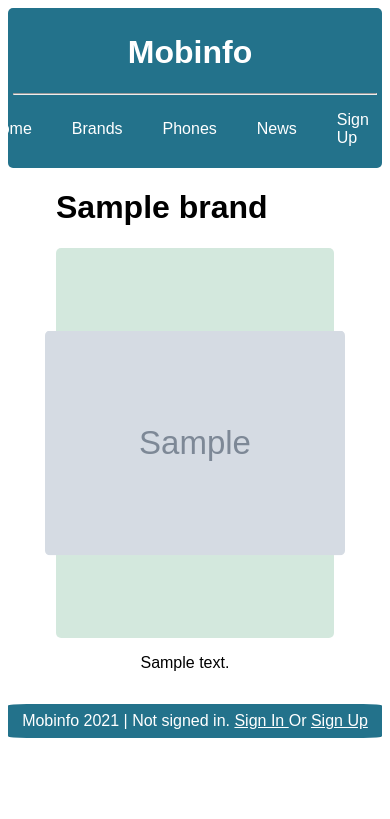
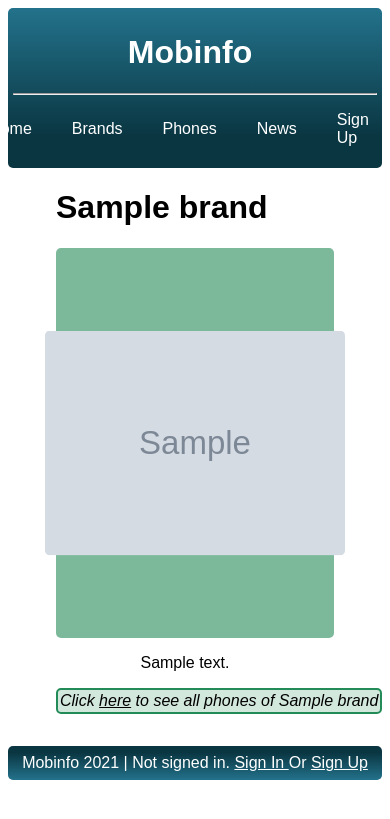
Before and after one commit to Mobinfo-devs/mobinfo-web, a Flask app: a page that uses templates/brand_details.html in a window 390 px wide; the page is wider, and only the part inside the window is pictured. Shown: the top 819 px of that part. Run offline with Flask 2, Linux system fonts and the light colour scheme; tables that the repository leaves empty or names only in its code hold one stand-in row (values such as "Sample post"); grey boxes marked "Sample" are stand-in pictures.

Commit message:
filter function for phones + style changes

```diff
--- a/app.py
+++ b/app.py
@@ -223,17 +223,48 @@ def brand_delete(brand_name):
 
 @app.route("/phones")
 def phones():
+    db.execute(f"""SELECT name FROM brand;""")
+    brand_names = [row[0] for row in db.fetchall()]
+
+    # making up where clauses depending on filters
+    where_clauses = []
+    db_args = tuple()
+    if brand := request.args.get("brand"):
+        where_clauses.append("phone.brand_name = %s")
+        db_args += (brand, )
+    if battery := request.args.get("battery"):
+        where_clauses.append("phone.battery_capacity_mah >= %s")
+        db_args += (int(battery), )
+    if camera := request.args.get("camera"):
+        camera_filter = True
+        where_clauses.append("camera.megapixels >= %s")
+        db_args += (int(camera), )
+    else:
+        camera_filter = False
+    if built_in_memory := request.args.get("built_in_memory"):
+        where_clauses.append("phone.built_in_memory_GB >= %s")
+        db_args += (int(built_in_memory), )
+    if ram := request.args.get("ohone.ram"):
+        where_clauses.append("phone.RAM_GB >= %s")
+        db_args += (int(ram), )
+    if where_clauses:
+        where_clauses = f"WHERE {' AND '.join(where_clauses)}"
+
+    # SELECT phone.name, camera.megapixels FROM phone INNER JOIN phone_camera ON phone.id = phone_camera.phone_id INNER JOIN camera on phone_camera.camera_id = camera.id;
     db.execute(f"""
-    SELECT brand_name, name, image_url, id FROM phone
-    ORDER BY name;
-    """)
+    SELECT DISTINCT phone.brand_name, phone.name, phone.image_url, phone.id
+    FROM phone
+    {"INNER JOIN phone_camera phone_camera ON phone.id = phone_camera.phone_id INNER JOIN camera on phone_camera.camera_id = camera.id" if camera else ""}
+    {where_clauses if where_clauses else ""}
+    ORDER BY phone.name;
+    """, db_args)
     db_result = db.fetchall()
     phones = []
     for row in db_result:
         phones.append(
             {"brand_name": row[0], "name": row[1], "image_url": row[2], "id": row[3]})
 
-    return render_template("phones.html", phones=phones, title="Phones")
+    return render_template("phones.html", phones=phones, brands=brand_names, title="Phones")
 
 @app.route("/phones/favourites")
 def fav_phones():
--- a/static/all_news.css
+++ b/static/all_news.css
@@ -8,8 +8,8 @@
     align-items: center;
     text-align: center;
     /* background: #353535; */
-    border: 3px solid hsl(194, 60%, 34%);
-    background: hsla(150, 60%, 34%, 0.199);
+    border: 3px solid hsl(150, 60%, 34%);
+    background: hsla(150, 60%, 34%, 0.3);
     /* font-size: 1rem; */
     color:hsl(194, 60%, 34%);
     box-shadow: rgba(3, 8, 20, 0.1) 0px 0.15rem 0.5rem, rgba(2, 8, 20, 0.1) 0px 0.075rem 0.175rem;
--- a/static/brand_details.css
+++ b/static/brand_details.css
@@ -15,7 +15,7 @@
 .brand_image
 {
     height: 390px;
-    background: hsla(150, 60%, 34%, 0.199);
+    background: hsla(150, 60%, 34%, 0.6);
     position: relative;
     border-radius: 5px;
 }
@@ -27,3 +27,12 @@
     transform: translate(-50%,-50%);
     border-radius: 5px;
 }
+
+.brand_phones
+{
+    padding: 2px;
+    width: max-content;
+    background-color: hsla(150, 60%, 34%, 0.199);
+    border-radius: 5px;
+    border: 2px solid hsl(150, 60%, 34%);
+}
--- a/static/brands.css
+++ b/static/brands.css
@@ -7,8 +7,8 @@
     justify-content: center;
     align-items: center;
     /* background: #353535; */
-    border: 3px solid hsl(194, 60%, 34%);
-    background: hsla(150, 60%, 34%, 0.199);
+    border: 3px solid hsl(150, 60%, 34%);
+    background: hsla(150, 60%, 34%, 0.375);
     /* font-size: 1rem; */
     color:hsl(194, 60%, 34%);
     box-shadow: rgba(3, 8, 20, 0.1) 0px 0.15rem 0.5rem, rgba(2, 8, 20, 0.1) 0px 0.075rem 0.175rem;
--- a/static/index.css
+++ b/static/index.css
@@ -1,9 +1,10 @@
 h2
 {
     text-align: center;
-    background-color: hsl(194, 60%, 34%);
+    background-color: #0a3642;
     color: white;
-    border-radius: 5px;
+    border-radius: 10px;
+    /* color: #23728b; */
 }
 
 * {box-sizing:border-box}
--- a/static/main.css
+++ b/static/main.css
@@ -6,12 +6,14 @@
 
 
 header {
-  background-color: hsl(194, 60%, 34%);
+  /* background-color: hsl(194, 60%, 34%); */
   /* height: 75px; */
   /* display: flex; */
   /* align-items: center; */
   border-radius: 5px;
   padding: 5px;
+  background: rgb(35,114,139);
+  background: linear-gradient(180deg, rgba(35,114,139,1) 0%, #0a3642 80%);
 }
 
 header ul {
@@ -38,12 +40,13 @@ header h1 {
 }
 
 footer {
-  background-color: hsl(194, 60%, 34%);
+  background: rgb(35,114,139);
+  background: linear-gradient(0deg, rgba(35,114,139,1) 0%, #0a3642 80%);
   padding-top: 0.5em;
   padding-bottom: 0.5em;
   color: white;
   text-align: center;
-  border-radius: 5%;
+  border-radius: 5px;
   margin-top: 2em;
 }
 
--- a/static/phone_details.css
+++ b/static/phone_details.css
@@ -1,7 +1,7 @@
 table {
     width: 100%;
     table-layout: fixed;
-    border: 3px solid hsl(194, 60%, 34%);
+    border: 3px solid hsla(150, 60%, 34%);
     border-radius: 5px;
     }
 
@@ -16,14 +16,14 @@ table {
     /* border: solid; */
     padding-top: 10px;
     padding-bottom: 10px;
-    background-color: hsla(200, 60%, 34%, 0.75);
+    background-color: hsla(150, 60%, 34%, 0.7);
   }
 
   td {
     padding-top: 10px;
     padding-bottom: 10px;
     padding-left: 8px;
-    background-color: hsla(174, 60%, 34%, 0.267);
+    background-color: hsla(150, 60%, 34%, 0.5);
   }
 
   .addreview
--- a/templates/brand_details.html
+++ b/templates/brand_details.html
@@ -1,4 +1,4 @@
-{% from 'layout.html' import admin_component  %}
+{% from 'layout.html' import admin_component %}
 
 {% extends "layout.html" %}
 
@@ -13,9 +13,14 @@
 <div class="brand_details">
     <h1> {{ brand_name }} </h1>
     <div class="brand_image">
-        <img src= {{ brand_logo_url }} style="width: 300px;">
+        <img src={{ brand_logo_url }} style="width: 300px;">
     </div>
     <p> {{ brand_description }} </p>
+
+    <div class="brand_phones">
+        <i> Click <a style="color: black; text-decoration: underline;" href={{'/phones?brand=' + '
+                +'.join(brand_name.split()) }}> here</a> to see all phones of {{ brand_name }} </i>
+    </div>
 </div>
 
 
--- a/templates/index.html
+++ b/templates/index.html
@@ -7,7 +7,7 @@
 
 {% block body %}
 
-<h2> Welcome to Mobinfo (<u>Mob</u>ile phone <u>Info</u>rmation) </h2>
+<h2> Welcome to Mobinfo (<u>Mob</u>ilephones <u>Info</u>rmation) </h2>
 <!-- Slideshow container -->
 <div class="slideshow-container">
 
--- a/todo.txt
+++ b/todo.txt
@@ -35,6 +35,6 @@
 ! feature of liking phones (DONE)
     a) heart button... (DONE)
 
-! favourite phones page
+! favourite phones page (DONE)
 
 ! search and filters on phones page
```
Also changed, not shown: static/phones.css (+14 -2 lines), templates/phones.html (+80 -9 lines), 2 other files.
